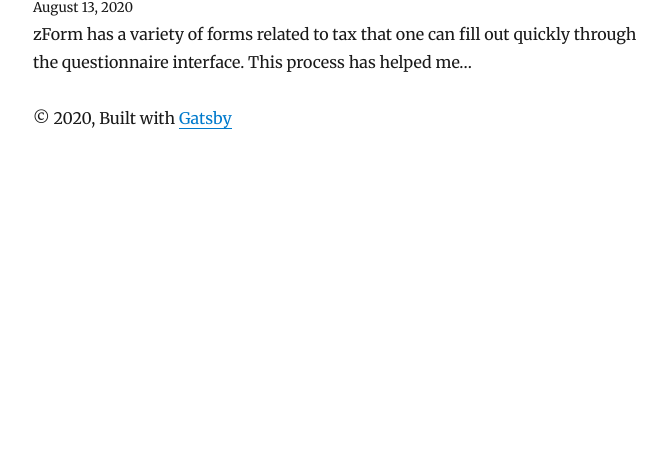
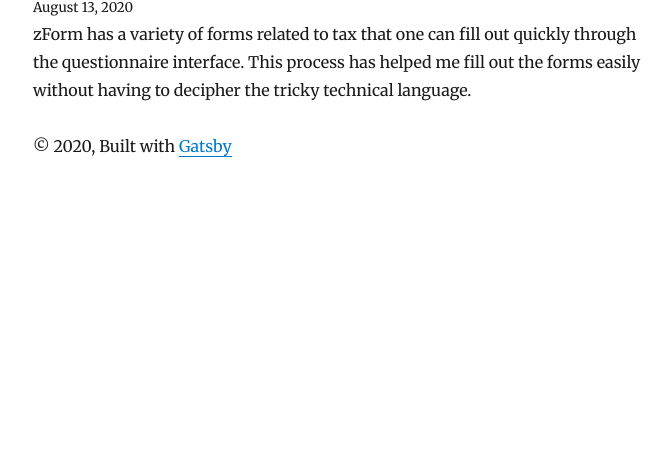
Before and after one commit to kimtran1/netlify, a Gatsby site: page / in a window 1280 px wide. Shown: the part 348-800 px from the top of the page, without its empty margins (292-963 px from the left). Built offline with nearby package versions, Linux system fonts and the light colour scheme; Gatsby itself is replaced by a stand-in of ours; some packages are replaced by stand-ins of ours.

Commit message:
changed description

```diff
--- a/content/blog/second-post/index.md
+++ b/content/blog/second-post/index.md
@@ -1,6 +1,7 @@
 ---
 title: How zform.co is transforming paperwork.
 date: "2020-08-13T23:46:37.121Z"
+description: "zForm has a variety of forms related to tax that one can fill out quickly through the questionnaire interface. This process has helped me fill out the forms easily without having to decipher the tricky technical language."
 ---
 
 
```
